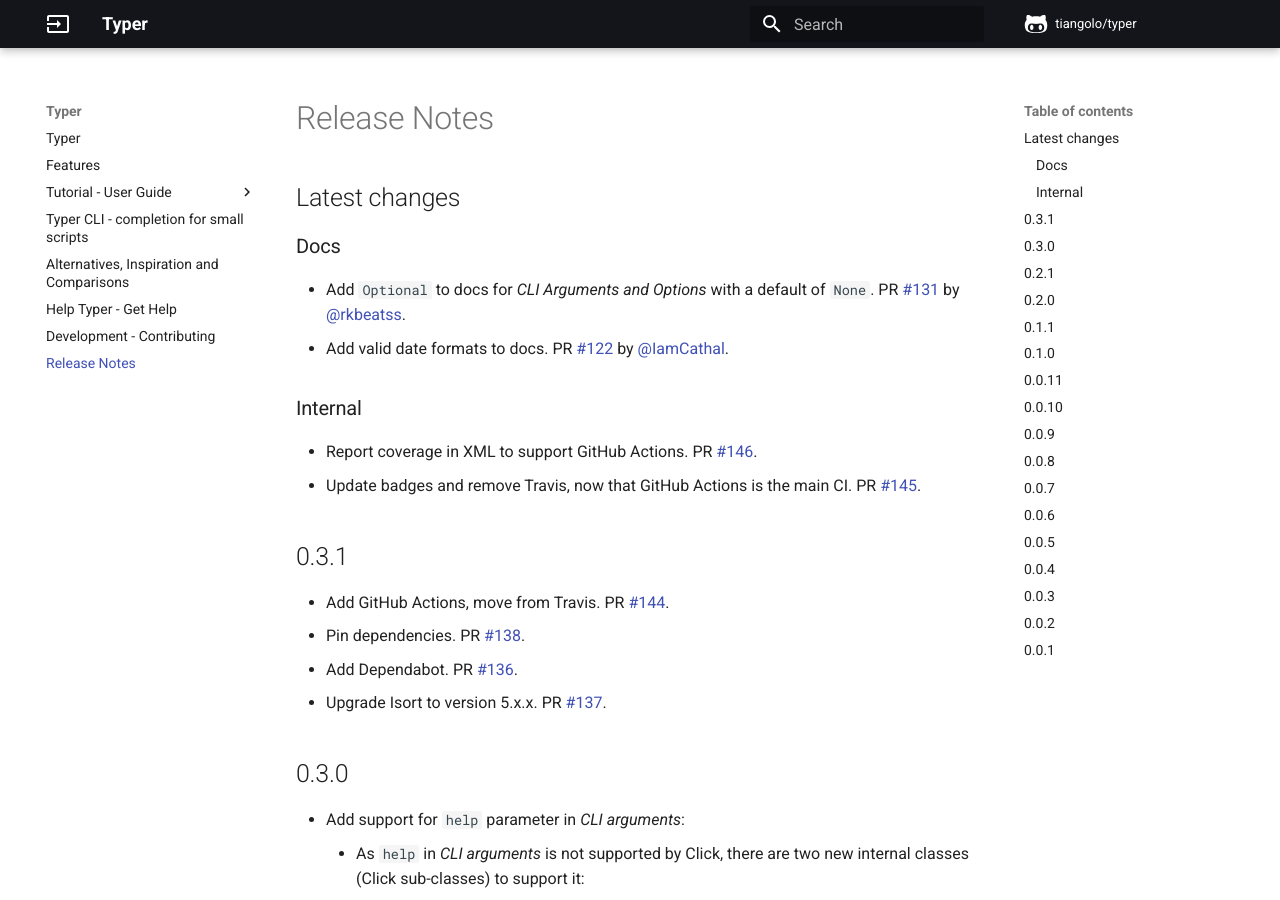
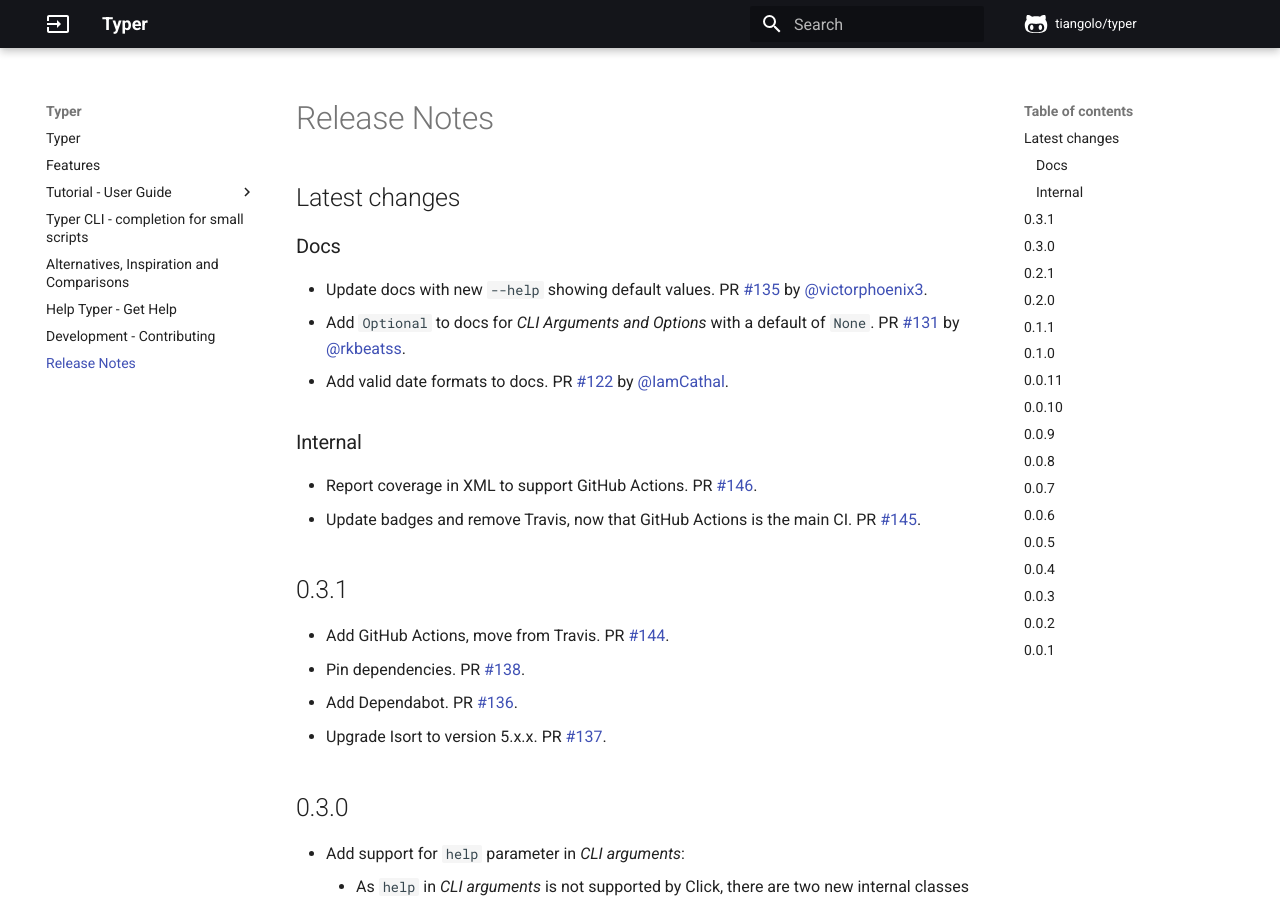
Before and after one commit to RED0731/red_pythonTyper, an MkDocs documentation site: the page built from docs/release-notes.md, in a window 1280 px wide and 900 px high. Built offline with MkDocs 1.6.1 and Material for MkDocs 9.7.7, drawn with Linux system fonts in a browser that asks for light colours; comment, search, counter and statistics services are not loaded.

Commit message:
📝 Update release notes

```diff
--- a/docs/release-notes.md
+++ b/docs/release-notes.md
@@ -2,6 +2,7 @@
 
 ### Docs
 
+* Update docs with new `--help` showing default values. PR [#135](https://github.com/tiangolo/typer/pull/135) by [@victorphoenix3](https://github.com/victorphoenix3).
 * Add `Optional` to docs for *CLI Arguments and Options* with a default of `None`. PR [#131](https://github.com/tiangolo/typer/pull/131) by [@rkbeatss](https://github.com/rkbeatss).
 * Add valid date formats to docs. PR [#122](https://github.com/tiangolo/typer/pull/122) by [@IamCathal](https://github.com/IamCathal).
 
```
